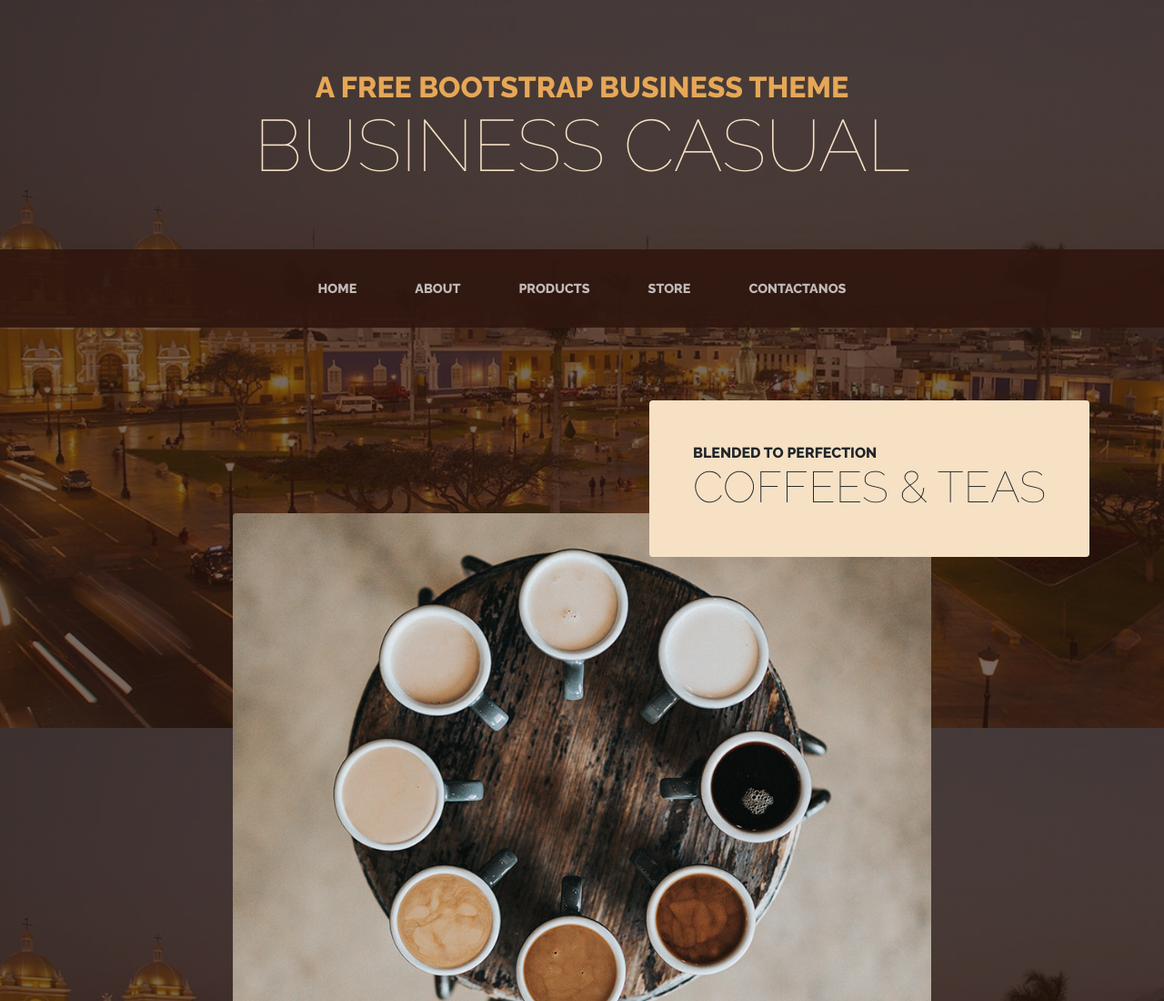
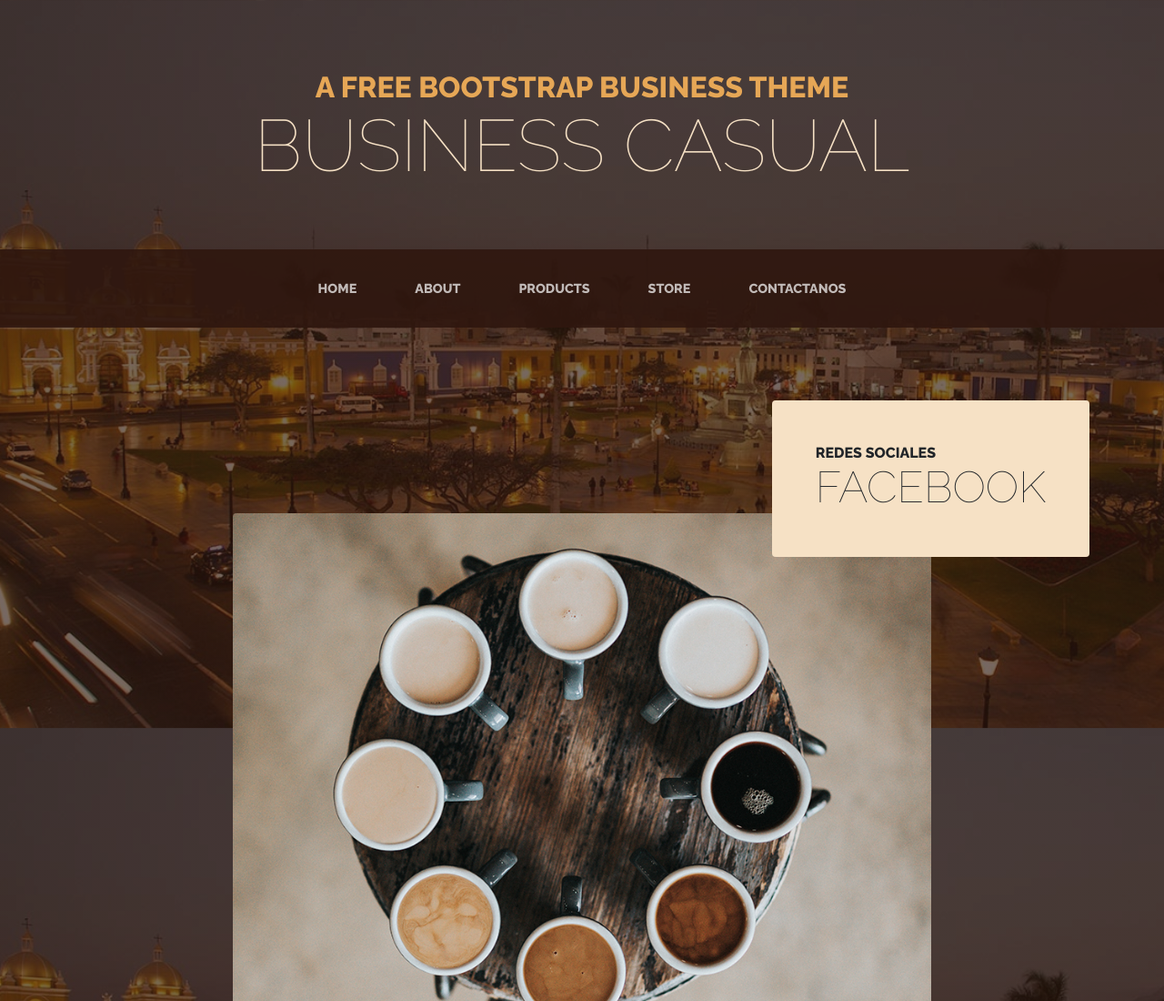
Before and after one commit to MissAngiee/MuchikTours, a plain HTML site: page CANTACTANOS.html in a window 1280 px wide. Shown: the top 1100 px of the page at 91% size. Drawn offline with nearby package versions, Linux system fonts and the light colour scheme.

Commit message:
Update CANTACTANOS.html

```diff
--- a/CANTACTANOS.html
+++ b/CANTACTANOS.html
@@ -44,8 +44,8 @@
                     <div class="product-item-title d-flex">
                         <div class="bg-faded p-5 d-flex ms-auto rounded">
                             <h2 class="section-heading mb-0">
-                                <span class="section-heading-upper">Blended to Perfection</span>
-                                <span class="section-heading-lower">Coffees & Teas</span>
+                                <span class="section-heading-upper">REDES SOCIALES</span>
+                                <span class="section-heading-lower">FACEBOOK</span>
                             </h2>
                         </div>
                     </div>
```
